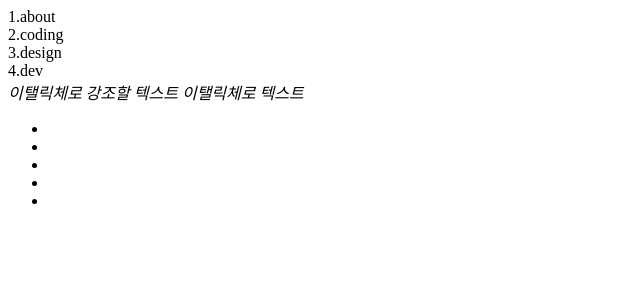
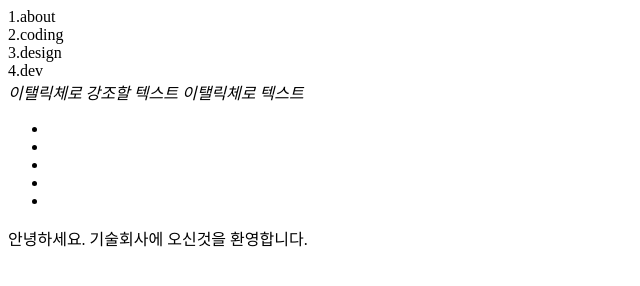
Before and after one commit to ohsangyong/test, a plain HTML site: page html/about.html in a window 1280 px wide. Shown: the whole page, without its empty margins (0-640 px from the left). Drawn offline with Linux system fonts and the light colour scheme.

Commit message:
about 내용추가2

```diff
--- a/html/about.html
+++ b/html/about.html
@@ -31,7 +31,7 @@
     </div>
     <main>
         <section>
-
+            <div>안녕하세요. 기술회사에 오신것을 환영합니다.</div>
         </section>
     </main>
     <footer>
```
